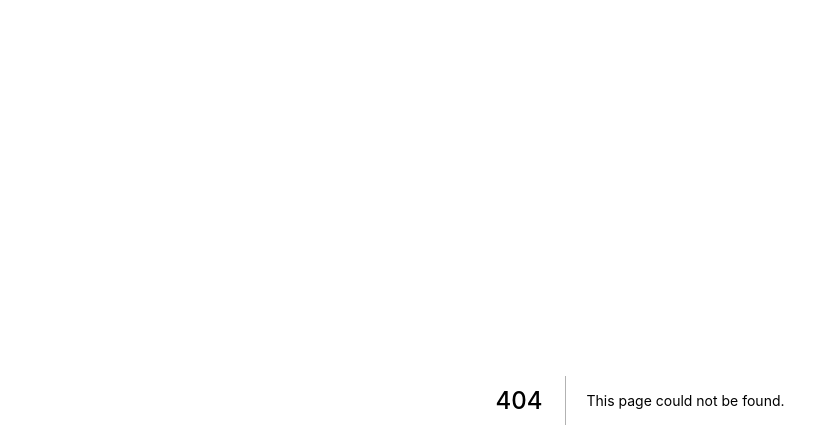
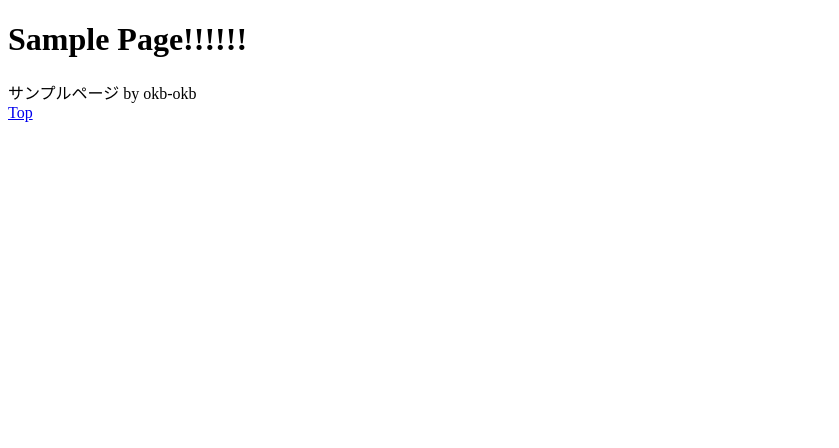
Before and after one commit to Team-Harinezumi/ssdb-frontend, a Next.js app: page /sample_okb in a window 1280 px wide. Before the commit this address had no page. Shown: the top 448 px of the page, without its empty margins (0-839 px from the left). Built offline with nearby package versions, Linux system fonts and the light colour scheme.

Commit message:
最初のコミット by okb-okb

```diff
--- /dev/null
+++ b/pages/sample_okb.tsx
@@ -0,0 +1,12 @@
+import { NextPage } from "next";
+import Link from "next/link";
+
+const SamplePage: NextPage = () => (
+  <>
+    <h1>Sample Page!!!!!!</h1>
+    <div>サンプルページ by okb-okb</div>
+    <Link href="/">Top</Link>
+  </>
+);
+
+export default SamplePage;
```
